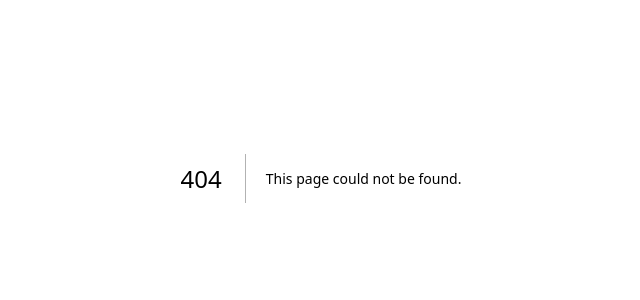
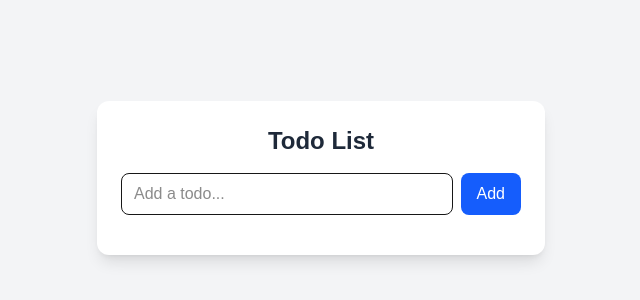
Before and after one commit to Lalitchaudhary01/machine-coding-round-practice, a Next.js app: page /todo in a window 1280 px wide. Before the commit this address had no page. Shown: the part 222-522 px from the top of the page, without its empty margins (319-959 px from the left). Built offline with nearby package versions, Linux system fonts and the light colour scheme.

Commit message:
complete first task todo app

```diff
--- /dev/null
+++ b/app/todo/page.tsx
@@ -0,0 +1,13 @@
+"use client";
+import Todo from "@/components/Todo";
+import React from "react";
+
+const page = () => {
+  return (
+    <div>
+      <Todo />
+    </div>
+  );
+};
+
+export default page;
--- /dev/null
+++ b/components/Todo.tsx
@@ -0,0 +1,64 @@
+import React, { useState } from "react";
+
+const Todo = () => {
+  const [todos, setTodos] = useState<string[]>([]);
+  const [input, setInput] = useState<string>("");
+
+  const addTodo = () => {
+    if (input.trim()) {
+      setTodos([...todos, input.trim()]);
+      setInput("");
+    }
+  };
+
+  const removeTodo = (index: number) => {
+    setTodos(todos.filter((_, i) => i !== index));
+  };
+
+  return (
+    <div className="min-h-screen flex items-center justify-center bg-gray-100">
+      <div className="w-full max-w-md bg-white p-6 rounded-xl shadow-lg">
+        <h1 className="text-2xl font-bold text-center mb-4 text-gray-800">
+          Todo List
+        </h1>
+
+        {/* Input + Button */}
+        <div className="flex gap-2 mb-4">
+          <input
+            type="text"
+            value={input}
+            onChange={(e) => setInput(e.target.value)}
+            placeholder="Add a todo..."
+            className="flex-1 px-3 py-2 border rounded-lg focus:outline-none focus:ring-2 focus:ring-blue-500"
+          />
+          <button
+            onClick={addTodo}
+            className="px-4 py-2 bg-blue-600 text-white rounded-lg hover:bg-blue-700 transition"
+          >
+            Add
+          </button>
+        </div>
+
+        {/* Todo List */}
+        <ul className="space-y-2">
+          {todos.map((todo, index) => (
+            <li
+              key={index}
+              className="flex justify-between items-center bg-gray-50 px-3 py-2 rounded-lg"
+            >
+              <span className="text-gray-700">{todo}</span>
+              <button
+                onClick={() => removeTodo(index)}
+                className="text-sm text-red-500 hover:text-red-700"
+              >
+                Remove
+              </button>
+            </li>
+          ))}
+        </ul>
+      </div>
+    </div>
+  );
+};
+
+export default Todo;
```
